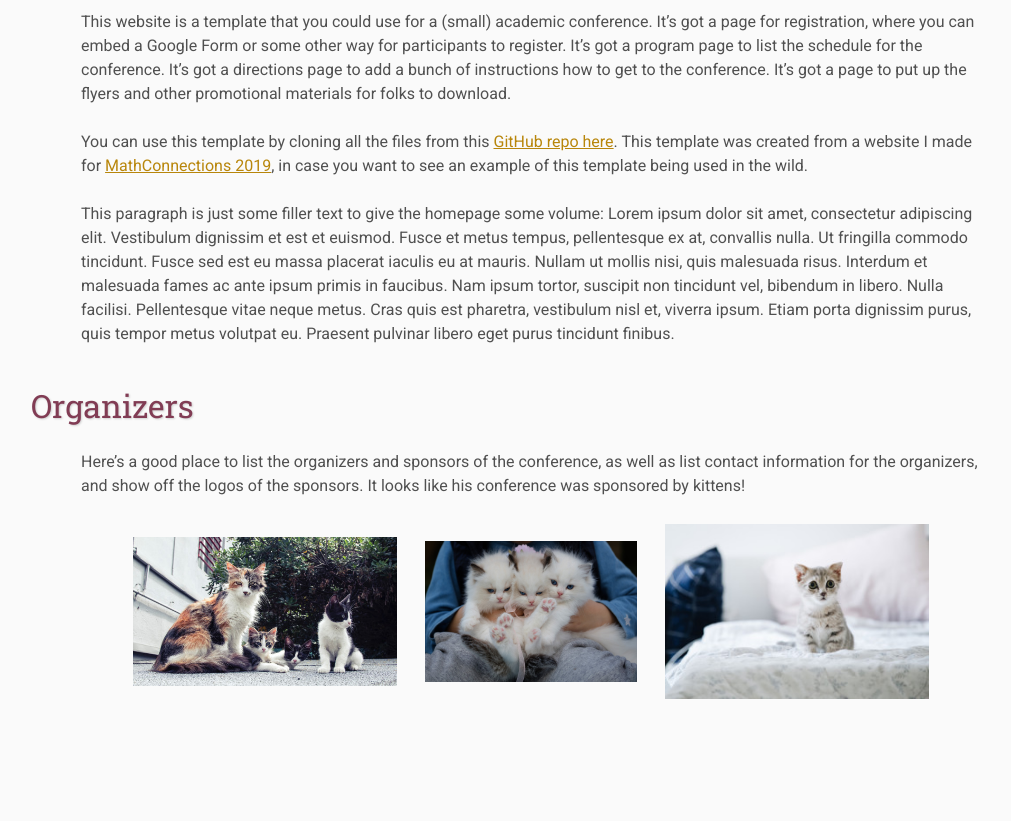
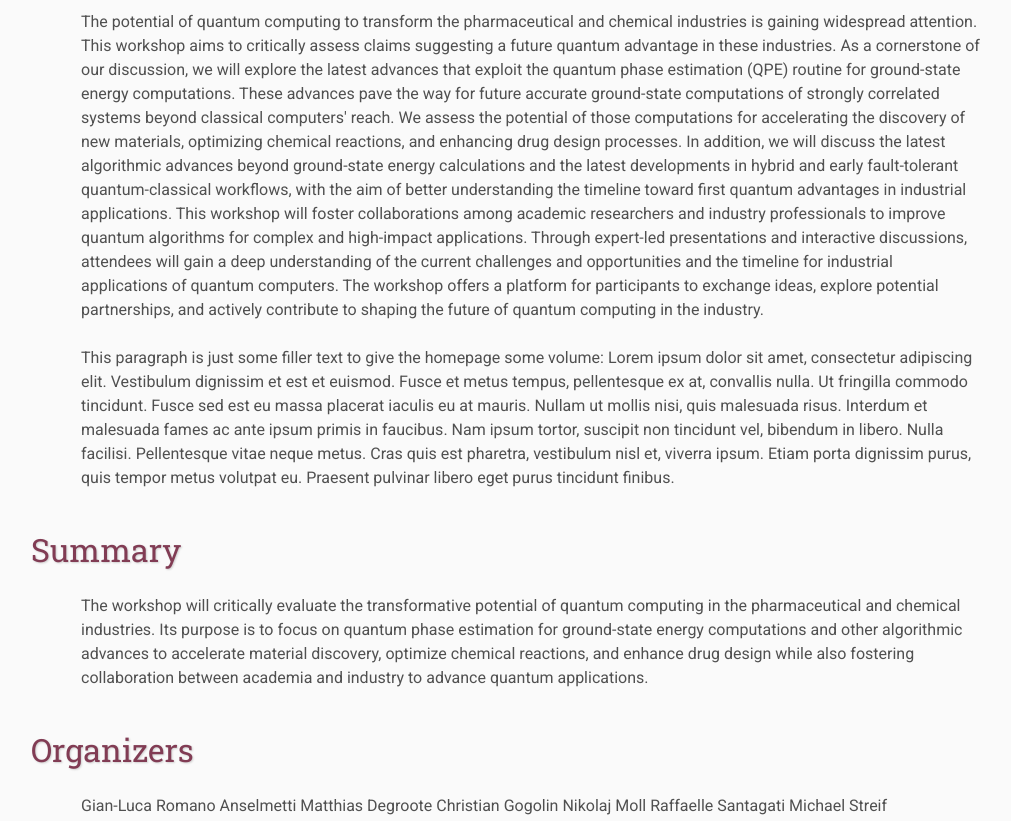
Before and after one commit to gianans/ieee_workshop_2025, a plain HTML site: page index.html in a window 1280 px wide. Shown: the part 600-1421 px from the top of the page, without its empty margins (109-1120 px from the left). Drawn offline with Linux system fonts and the light colour scheme.

Commit message:
Update index.html

```diff
--- a/index.html
+++ b/index.html
@@ -46,30 +46,36 @@
 
     <h2>What is This Website?</h2>
     <p>
-        This website is a template that you could use for a (small) academic conference.
-        It&rsquo;s got a page for registration, where you can embed a Google Form or some other way for participants to register.
-        It&rsquo;s got a program page to list the schedule for the conference.
-        It&rsquo;s got a directions page to add a bunch of instructions how to get to the conference.
-        It&rsquo;s got a page to put up the flyers and other promotional materials for folks to download.
+
     </p>
     <p>
-        You can use this template by cloning all the files from this
-        <a target="_blank" href="https://github.com/mikepierce/conference-website-template">GitHub repo here</a>.
-        This template was created from a website I made for
-        <a target="_blank" href="http://math.ucr.edu/~mathconn/">MathConnections 2019</a>,
-        in case you want to see an example of this template being used in the wild.
+        The potential of quantum computing to transform the pharmaceutical and chemical industries is gaining widespread attention.
+        This workshop aims to critically assess claims suggesting a future quantum advantage in these industries.
+        As a cornerstone of our discussion, we will explore the latest advances that exploit the quantum phase estimation (QPE) routine for ground-state energy computations.
+        These advances pave the way for future accurate ground-state computations of strongly correlated systems beyond classical computers' reach.
+        We assess the potential of those computations for accelerating the discovery of new materials, optimizing chemical reactions, and enhancing drug design processes.
+        In addition, we will discuss the latest algorithmic advances beyond ground-state energy calculations and the latest developments in hybrid and early fault-tolerant quantum-classical workflows, with the aim of better understanding the timeline toward first quantum advantages in industrial applications.
+        This workshop will foster collaborations among academic researchers and industry professionals to improve quantum algorithms for complex and high-impact applications.
+        Through expert-led presentations and interactive discussions, attendees will gain a deep understanding of the current challenges and opportunities and the timeline for industrial applications of quantum computers.
+        The workshop offers a platform for participants to exchange ideas, explore potential partnerships, and actively contribute to shaping the future of quantum computing in the industry.
     </p>
     <p>
         This paragraph is just some filler text to give the homepage some volume:
         Lorem ipsum dolor sit amet, consectetur adipiscing elit. Vestibulum dignissim et est et euismod. Fusce et metus tempus, pellentesque ex at, convallis nulla. Ut fringilla commodo tincidunt. Fusce sed est eu massa placerat iaculis eu at mauris. Nullam ut mollis nisi, quis malesuada risus. Interdum et malesuada fames ac ante ipsum primis in faucibus. Nam ipsum tortor, suscipit non tincidunt vel, bibendum in libero. Nulla facilisi. Pellentesque vitae neque metus. Cras quis est pharetra, vestibulum nisl et, viverra ipsum. Etiam porta dignissim purus, quis tempor metus volutpat eu. Praesent pulvinar libero eget purus tincidunt finibus.
     </p>
-
+    <h2>Summary</h2>
+    <p>
+        The workshop will critically evaluate the transformative potential of quantum computing in the pharmaceutical and chemical industries.
+        Its purpose is to focus on quantum phase estimation for ground-state energy computations and other algorithmic advances to accelerate material discovery, optimize chemical reactions, and enhance drug design while also fostering collaboration between academia and industry to advance quantum applications.
+    </p>
     <h2>Organizers</h2>
     <p>
-        Here&rsquo;s a good place to list the organizers and sponsors of the conference,
-        as well as list contact information for the organizers,
-        and show off the logos of the sponsors.
-        It looks like his conference was sponsored by kittens!
+        Gian-Luca Romano Anselmetti
+        Matthias Degroote
+        Christian Gogolin
+        Nikolaj Moll
+        Raffaelle Santagati
+        Michael Streif
     </p>
     <table class="sponsors">
         <tr>
```
